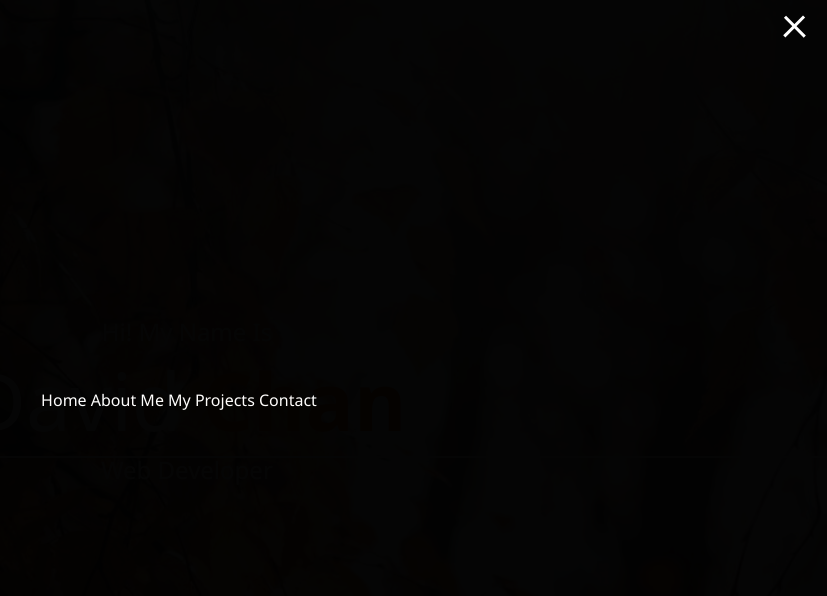
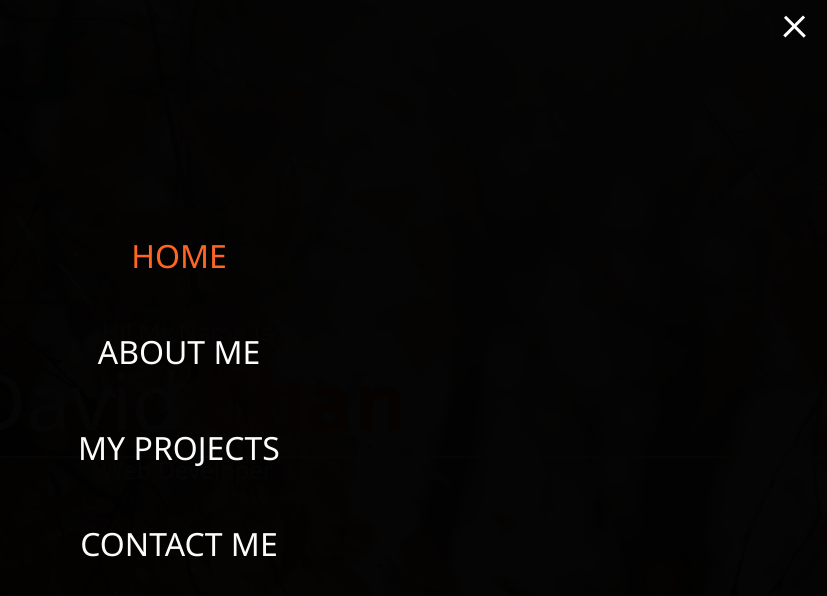
Before and after one commit to Davichavix/sass_project, a website: page index.html in a window 1280 px wide. Both pictures are taken after a click on the element 1250 px from the left and 26 px from the top of the page. Shown: the whole page, without its empty margins (453-1280 px from the left). Drawn offline with Linux system fonts and the light colour scheme.

Commit message:
fix menu html by adding class=menu-nav_item

```diff
--- a/index.html
+++ b/index.html
@@ -19,14 +19,20 @@
             <a href="index.html" class="menu-nav_link">
               Home
             </a>
+          </li>
+          <li class="menu-nav_item">
             <a href="about.html" class="menu-nav_link">
               About Me
             </a>
-            <a href="proejcts.html" class="menu-nav_link">
+          </li>
+          <li class="menu-nav_item">
+            <a href="projects.html" class="menu-nav_link">
               My Projects
             </a>
+          </li>
+          <li class="menu-nav_item">
             <a href="contact.html" class="menu-nav_link">
-              Contact
+              Contact Me
             </a>
           </li>
         </ul>
--- a/scss/_menu.scss
+++ b/scss/_menu.scss
@@ -82,7 +82,7 @@
       transform: translateY(0);
     }
 
-    &__item {
+    &_item {
       transform: translateX(100vw);
       @include transition-ease;
 
@@ -95,7 +95,7 @@
       }
     }
 
-    &__link {
+    &_link {
       display: inline-block;
       font-size: 2rem;
       text-transform: uppercase;
@@ -109,3 +109,9 @@
     }
   }
 }
+
+@for $i from 1 through 4 {
+  .menu-nav_item:nth-child(#{$i}) {
+    transition-delay: ($i * 0.1s) + 0.15s;
+  }
+}
--- a/scss/main.scss
+++ b/scss/main.scss
@@ -30,7 +30,7 @@ body {
   background-color: $primary-color;
   color: set-text-color($primary-color);
   height: 100vh;
-  font-family: 'Segoe UI', 'Segoe UI', Tahoma, Geneva, Verdana, sans-serif;
+  font-family: 'Segoe UI', Tahoma, Geneva, Verdana, sans-serif;
   line-height: 1;
 }
 
```
Also changed, not shown: dist/css/main.css, 1 other file.
